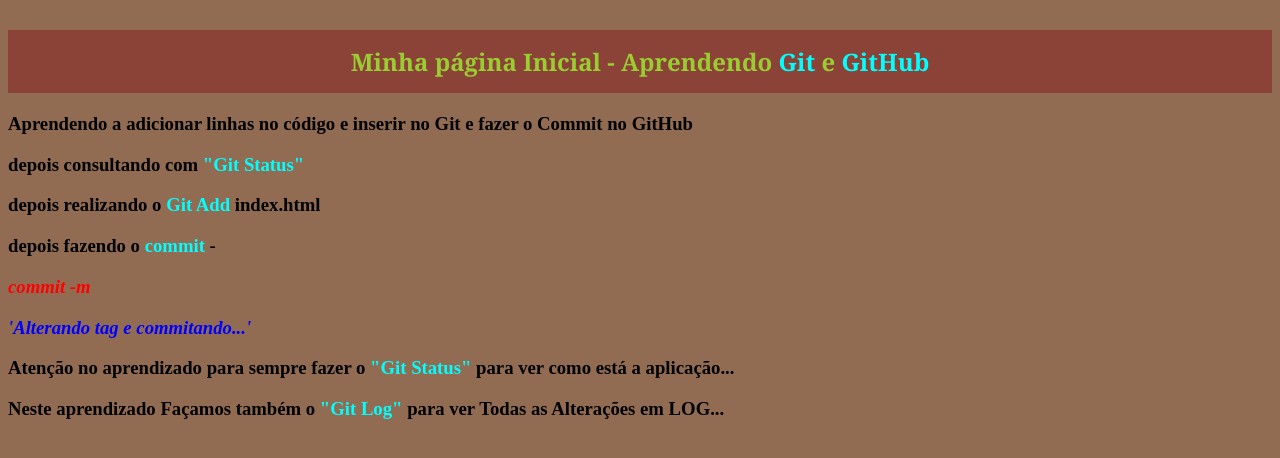
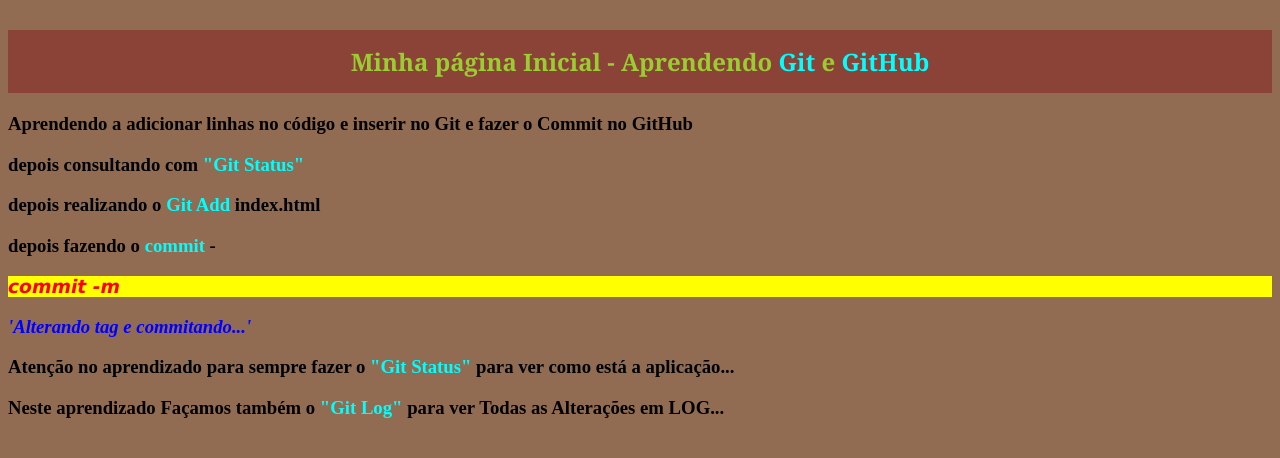
Before and after one commit to Hamamellis/projeto-curso-git, a plain HTML site: page index.html in a window 1280 px wide. Drawn offline with Linux system fonts and the light colour scheme.

```diff
--- a/css/style.css
+++ b/css/style.css
@@ -17,6 +17,8 @@
 
 .commit{
     color: red;
+    background-color: yellow;
+    font-family: 'Lucida Sans', 'Lucida Sans Regular', 'Lucida Grande', 'Lucida Sans Unicode', Geneva, Verdana, sans-serif
 }
 
 body{
```
Also changed, not shown: 1 other file.
